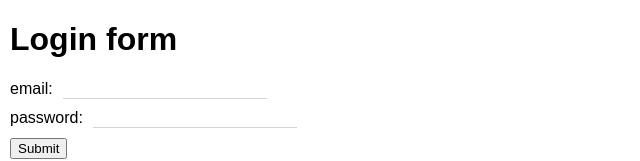
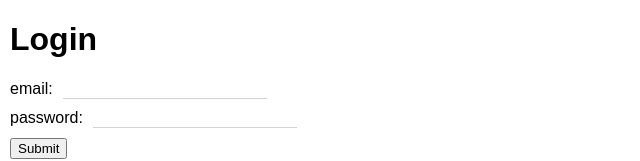
Before and after one commit to felicio/react-forms, a React (Create React App) app: page / in a window 1280 px wide. Shown: the top 161 px of the page, without its empty margins (0-640 px from the left). Built offline with nearby package versions, Linux system fonts and the light colour scheme.

Commit message:
Rename login form headline

```diff
--- a/src/containers/login-form-container.js
+++ b/src/containers/login-form-container.js
@@ -47,7 +47,7 @@ class LoginFormContainer extends React.Component {
 
     return (
       <div>
-        <h1>Login form</h1>
+        <h1>Login</h1>
         {loginFailure && <span style={{ color: 'red' }}>Error</span>}
         <LoginForm
           failure={loginFailure}
```
